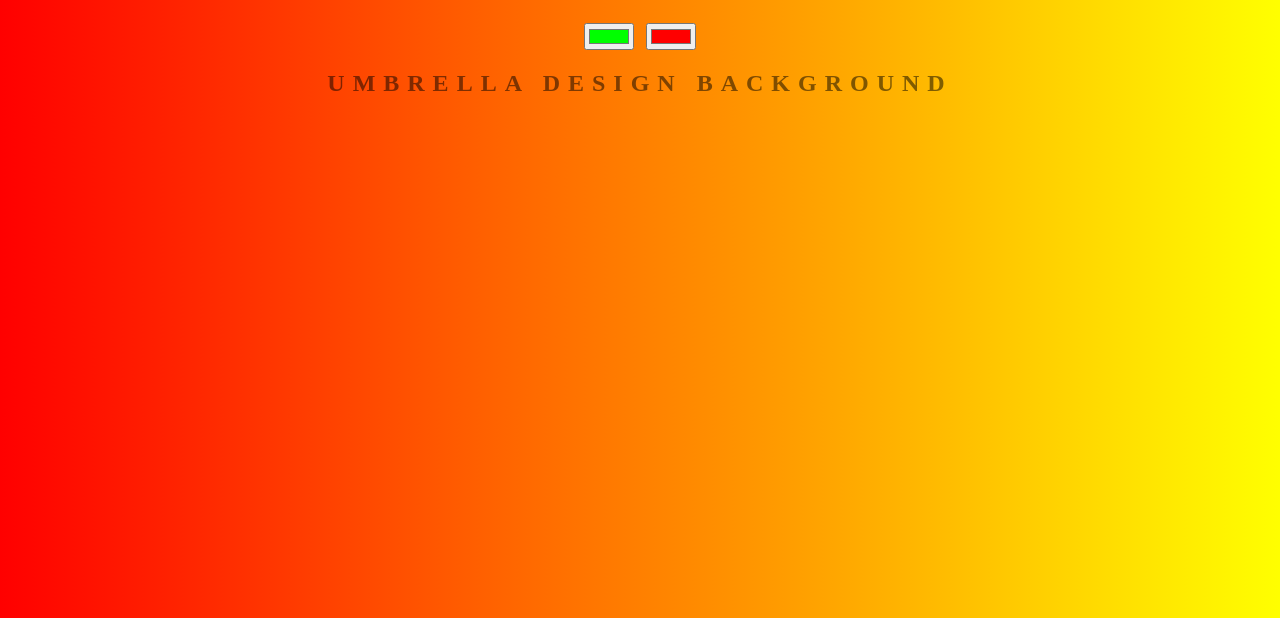
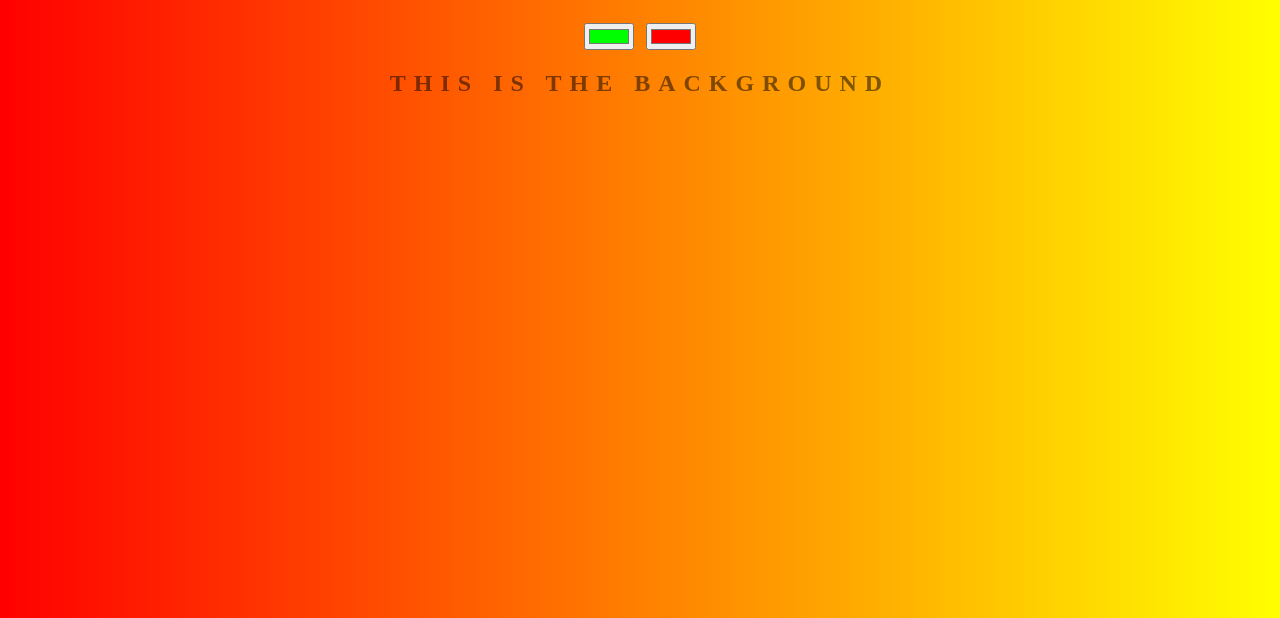
Before and after one commit to mirzacovidiu/background-generator, a plain HTML site: page index.html in a window 1280 px wide. Shown: the part 182-800 px from the top of the page. Drawn offline with Linux system fonts and the light colour scheme.

Commit message:
changing text

```diff
--- a/index.html
+++ b/index.html
@@ -8,7 +8,7 @@
 	<h1>Umbrella Design 3D Animations</h1>
 	<input class="color1"type="color" name="color1" value="#00ff00">
 	<input class="color2"type="color" name="color2" value="#ff0000">
-	<h2>Umbrella Design Background</h2>
+	<h2>This is the Background</h2>
 	<h3></h3>
 	<script type="text/javascript" src="script.js"></script>
 
```
Also changed, not shown: 1 other file.
